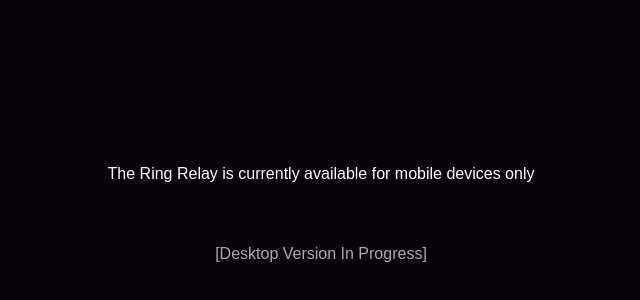
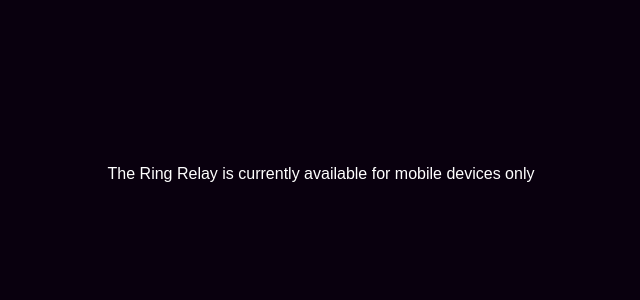
Before and after one commit to undefined1raven/Ring-Relay, a React (Create React App) app: page /#/ in a window 1280 px wide. Shown: the part 226-526 px from the top of the page, without its empty margins (319-959 px from the left). Built offline with nearby package versions, Linux system fonts and the light colour scheme; a web font is replaced by a local one.

Commit message:
Small Bug Fixes

```diff
--- a/src/App.js
+++ b/src/App.js
@@ -25,7 +25,6 @@
           <Route exact path="/" element={
             <>
               <div style={{ whiteSpace: 'nowrap', transform: 'translate(-50%, -50%)', position: 'absolute', top: '50%', left: '50%', color: '#FFF', fontSize: "2vh" }}>The Ring Relay is currently available for mobile devices only</div>
-              <div style={{ whiteSpace: 'nowrap', transform: 'translate(-50%, -50%)', position: 'absolute', top: '60%', left: '50%', color: '#AAA', fontSize: "2vh" }}>[Desktop Version In Progress]</div>
             </>
           }></Route>
         </>}
--- a/src/components/Chat.js
+++ b/src/components/Chat.js
@@ -368,7 +368,7 @@
                                         axios.post(`${DomainGetter('prodx')}api/dbop?messageSent`, {
                                             AT: localStorage.getItem('AT'), CIP: localStorage.getItem('CIP'), ...nMsgObj, username: props.chatObj.name
                                         }).then(res => { }).catch(e => {
-                                            setFailedMessageActionLabel({ opacity: 1, label: 'Failed to send message' });
+                                            // setFailedMessageActionLabel({ opacity: 1, label: 'Failed to send message' });
                                             setTimeout(() => {
                                                 setFailedMessageActionLabel({ opacity: 0, label: 'Failed to send message' });
                                             }, 2000);
```
Also changed, not shown: 1 other file (tests, documents, lock files or other folders).
